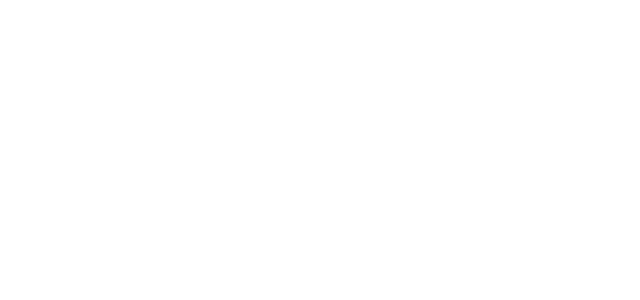
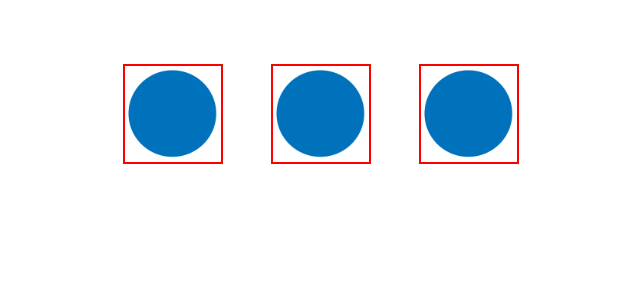
Before and after one commit to fritzgerald658/react-journey, a React (Vite) app: page / in a window 1280 px wide. Shown: the top 300 px of the page, without its empty margins (309-949 px from the left). Built offline with nearby package versions, Linux system fonts and the light colour scheme.

Commit message:
not done in my imageModal problem

```diff
--- a/src/App.jsx
+++ b/src/App.jsx
@@ -1,11 +1,11 @@
 import "./PracticeReact.jsx";
 import "./practiceReact.css";
 import "./app.css";
-import Page from "./PracticeReact.jsx";
+import ImageModal from "./PracticeReact.jsx";
 function App() {
   return (
     <>
-      <Page />
+      <ImageModal />
     </>
   );
 }
--- a/src/PracticeReact.jsx
+++ b/src/PracticeReact.jsx
@@ -5,6 +5,7 @@ import search from "./assets/fa-search.svg";
 import MenuOutlinedIcon from "@mui/icons-material/MenuOutlined";
 import "./../node_modules/bootstrap/dist/css/bootstrap.min.css";
 import CloseOutlinedIcon from "@mui/icons-material/CloseOutlined";
+import pngcircle from "./assets/pngcircle.png";
 // function ToggleDarkMode() {
 //   const [darkMode, setToDarkMode] = useState(false);
 
@@ -147,7 +148,7 @@ import CloseOutlinedIcon from "@mui/icons-material/CloseOutlined";
 //   );
 // }
 
-export default function Page() {
+function Page() {
   const [nav, setNav] = useState(true);
 
   const openMenu = () => {
@@ -190,3 +191,31 @@ export default function Page() {
     </>
   );
 }
+
+function ImageModal() {
+  const images = [pngcircle, pngcircle, pngcircle];
+  const [imageClicked, setImageClicked] = useState(false);
+
+  const handleModalClicked = (e) => {
+    setImageClicked(!imageClicked);
+  };
+  return (
+    <>
+      <div className="container-fluid">
+        <div className="container d-flex justify-content-center p-3 m-5 gap-5">
+          {images.map((src, index) => (
+            <img
+              key={index}
+              src={src}
+              alt=""
+              onClick={handleModalClicked}
+              className={!imageClicked ? "image-clicked" : ""}
+            />
+          ))}
+        </div>
+      </div>
+    </>
+  );
+}
+
+export default ImageModal;
--- a/src/practiceReact.css
+++ b/src/practiceReact.css
@@ -1,7 +1,7 @@
-.container-fluid {
+/* .container-fluid {
   transition: 0.3s ease-in-out;
   background-color: #181818;
-}
+} */
 
 nav {
   background-color: #181818;
@@ -36,3 +36,15 @@ nav a:hover {
     visibility: visible;
   }
 }
+
+/*modal*/
+
+img {
+  height: 100px;
+  background-color: transparent;
+  cursor: pointer;
+}
+
+.image-clicked {
+  border: 2px solid red;
+}
```
Also changed, not shown: src/assets/pngcircle.png (added).
